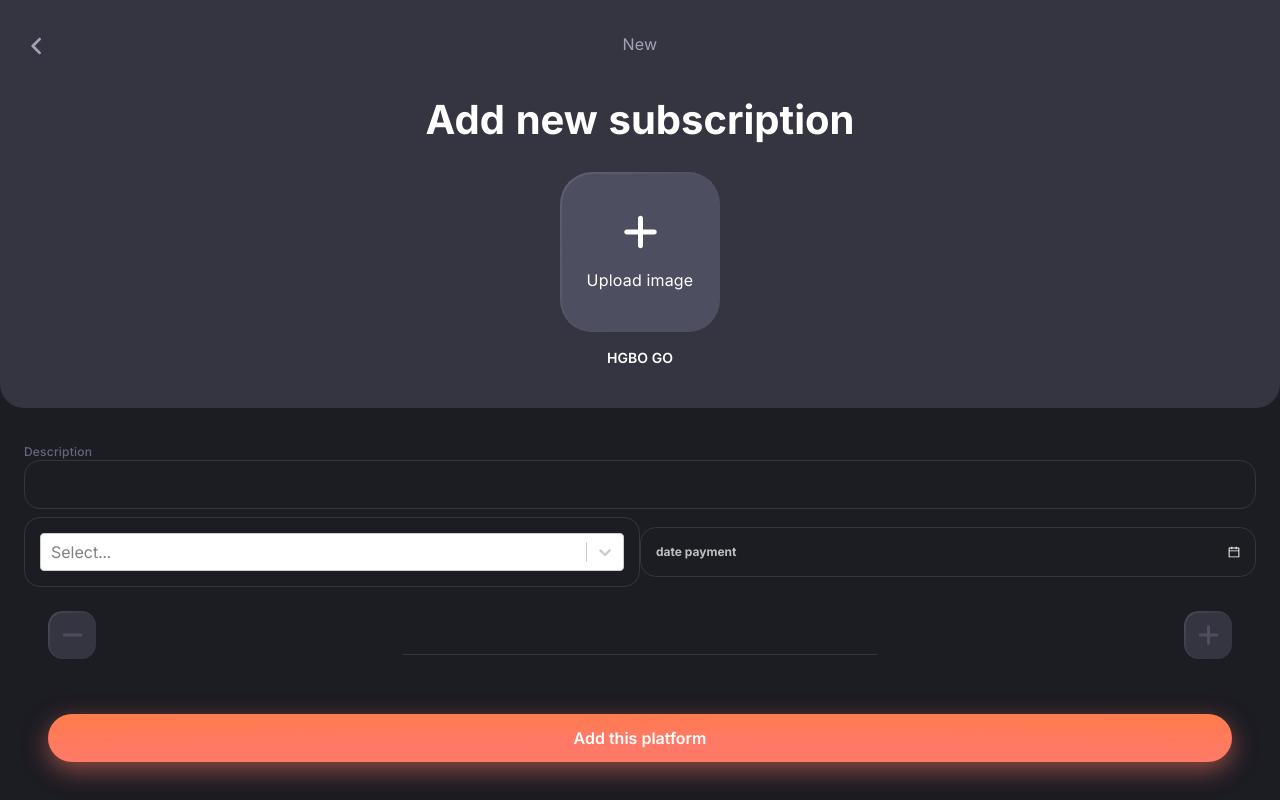
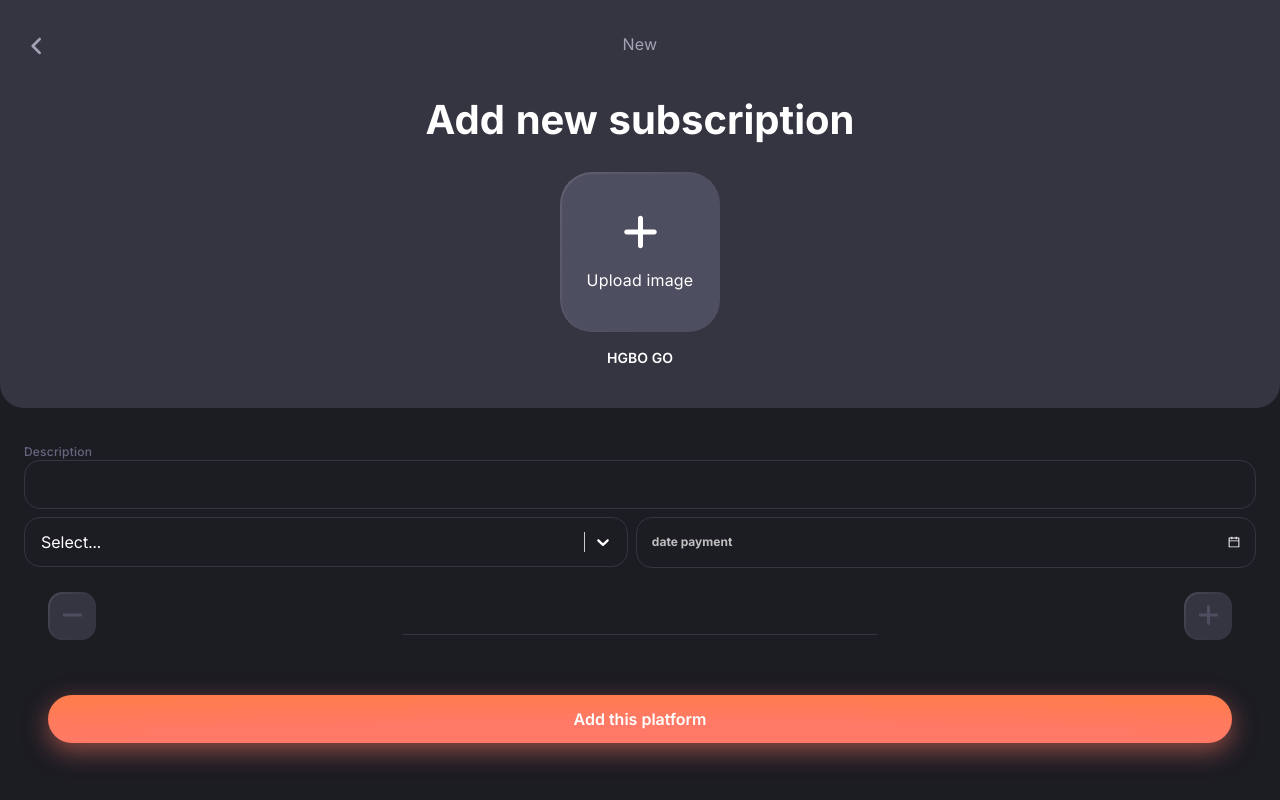
Before and after one commit to Dan-Viduykov/trackizer, a React (Create React App) app: page /sub-new in a window 1280 px wide. Built offline with nearby package versions, Linux system fonts and the light colour scheme.

Commit message:
add start style select

```diff
--- a/src/pages/NewSubscription/NewSubForm/NewSubForm.scss
+++ b/src/pages/NewSubscription/NewSubForm/NewSubForm.scss
@@ -21,7 +21,29 @@
         align-items: center;
     }
 
-    &__date, &__category {
+    &__category {
+        width: 100%;
+        margin-right: 8px;
+
+        & > div {
+            padding: 6px;
+            background: transparent;
+            border: 1px solid $gray70;
+            border-radius: 16px;
+            color: $white;
+            transition: .2s;
+
+            span {
+                color: black;
+            }
+
+            & > div > div {
+                color: $white;
+            }
+        }
+    }
+
+    &__date {
         width: 100%;
         padding: 15px;
         background: transparent;
--- a/src/pages/NewSubscription/NewSubForm/NewSubForm.tsx
+++ b/src/pages/NewSubscription/NewSubForm/NewSubForm.tsx
@@ -16,15 +16,11 @@ interface NewSubFormProps {
 
 const NewSubForm: FC<NewSubFormProps> = (props) => {
     const { setValuePrice, setValueDescription, setValueDate, setValueCategory } = props
-    const [ selectedOption, setSelectedOption ] = useState(null)
 
     const onChangePrice = (event: ChangeEvent<HTMLInputElement>) => setValuePrice(event.target.value);
     const onChangeDescription = (event: ChangeEvent<HTMLInputElement>) => setValueDescription(event.target.value);
     const onChangeDate = (date: any, dateString: string) => setValueDate(dateString);
-    const onChangeCategory = (selectedOption: any) => {
-        setSelectedOption(selectedOption);
-        setValueCategory(selectedOption.value)
-    };
+    const onChangeCategory = ({value}: any) => setValueCategory;
 
     const options = [
         { value: 'entertainments', label: 'Entertainments' },
@@ -43,7 +39,6 @@ const NewSubForm: FC<NewSubFormProps> = (props) => {
                 <div className="sub-form__antd">
                     <Select
                         className="sub-form__category"
-                        defaultValue={selectedOption}
                         onChange={onChangeCategory}
                         options={options} />
                     <DatePicker
```
